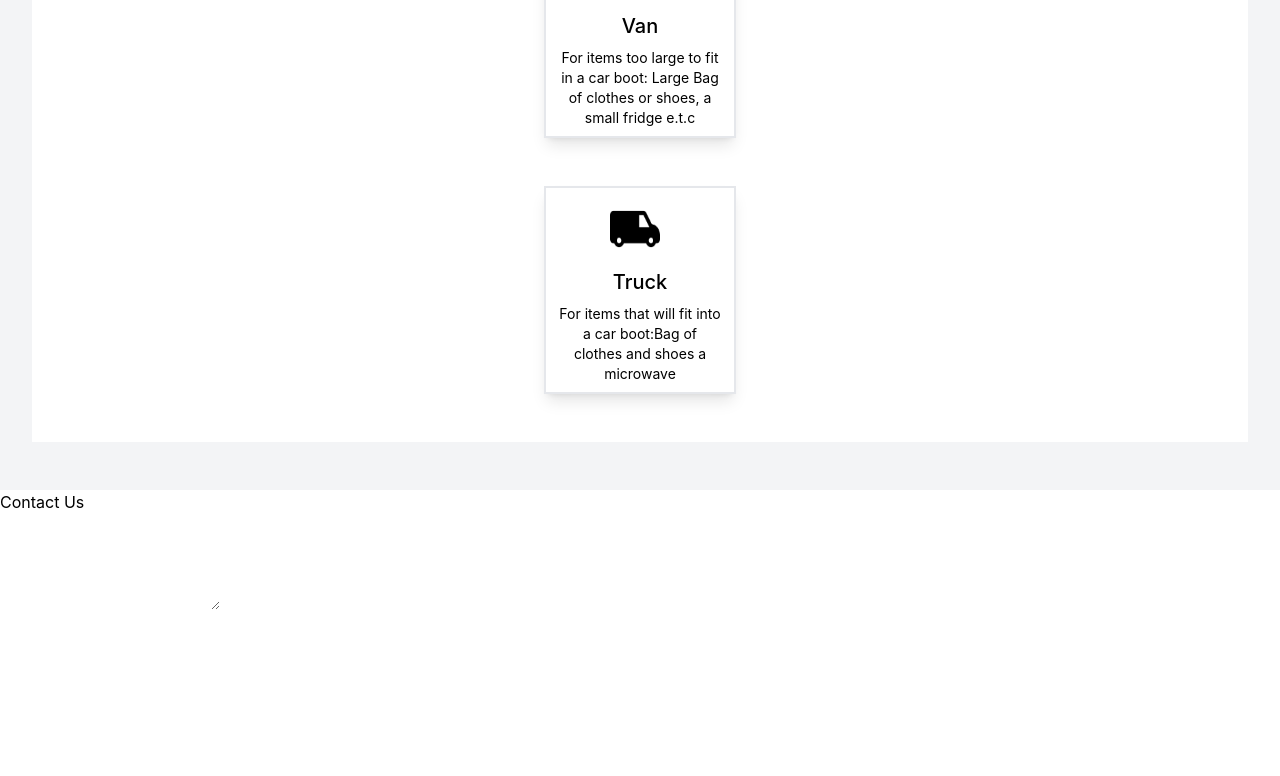
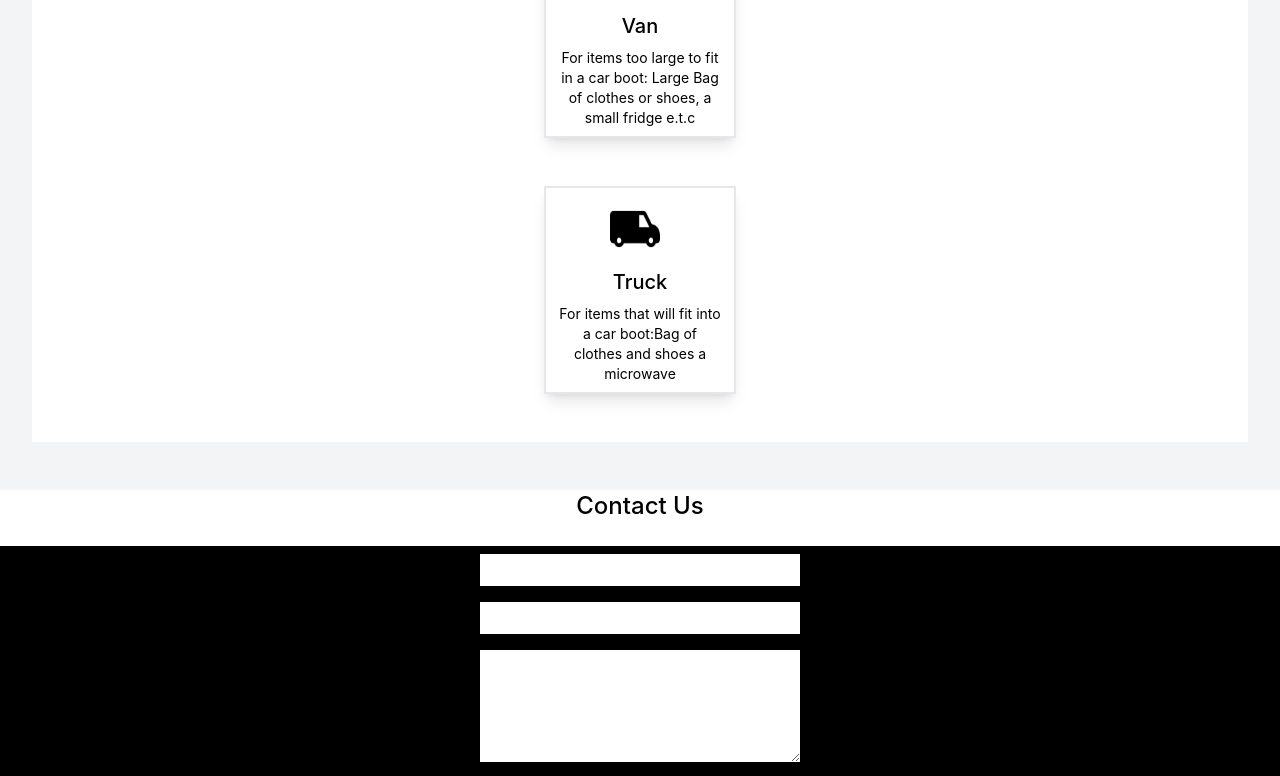
Before and after one commit to TruthTheDeveloper/Owerri-logistics, a Next.js app: page / in a window 1280 px wide. Shown: the part 1532-2308 px from the top of the page. Before the commit the page ends 2148 px from the top, so only its background shows below. Built offline with nearby package versions, Linux system fonts and the light colour scheme.

Commit message:
11th march 2022

```diff
--- a/components/HomePage/ContactUs.tsx
+++ b/components/HomePage/ContactUs.tsx
@@ -4,16 +4,18 @@ import type { NextPage } from 'next';
 
 const ContactUs: NextPage = () => {
   return (
-      <div>
-          <h1>Contact Us</h1>
-          <div>
-              <input />
-          </div>
-          <div>
-              <input />
-          </div>
-          <div>
-              <textarea />
+      <div className="">
+          <h1 className=" font-medium text-center text-2xl mb-6">Contact Us</h1>
+          <div className="flex flex-col ml bg-black">
+            <div className="w-80 mx-auto my-2 ">
+                <input className=" py-1 w-full "  />
+            </div>
+            <div className="w-80 mx-auto my-2">
+                <input className="px-16 py-1 w-full"  />
+            </div>
+            <div className="w-80 mx-auto my-2">
+                <textarea className="px-16 py-1 w-full h-28"  />
+            </div>
           </div>
       </div>
   )
```
